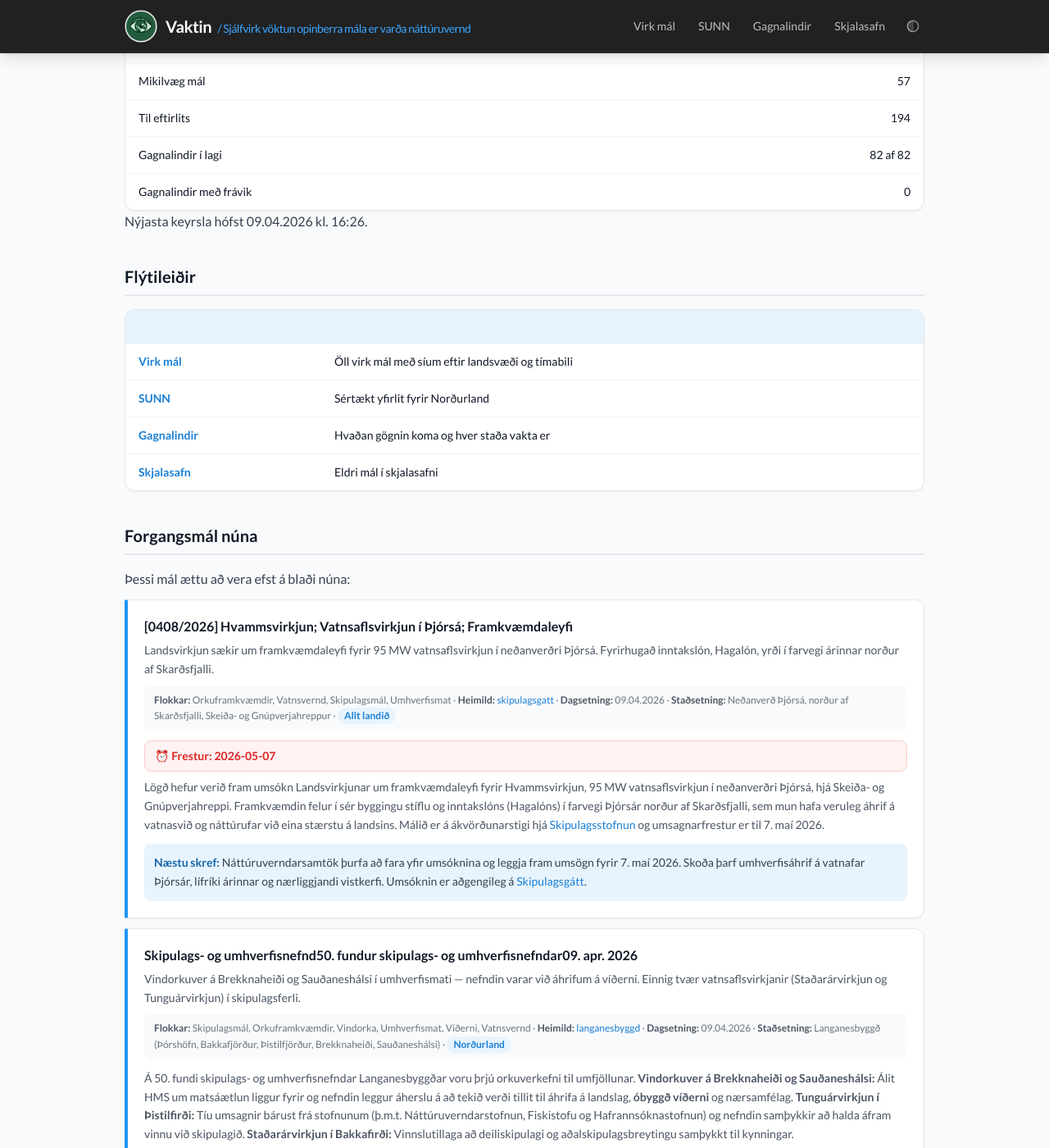
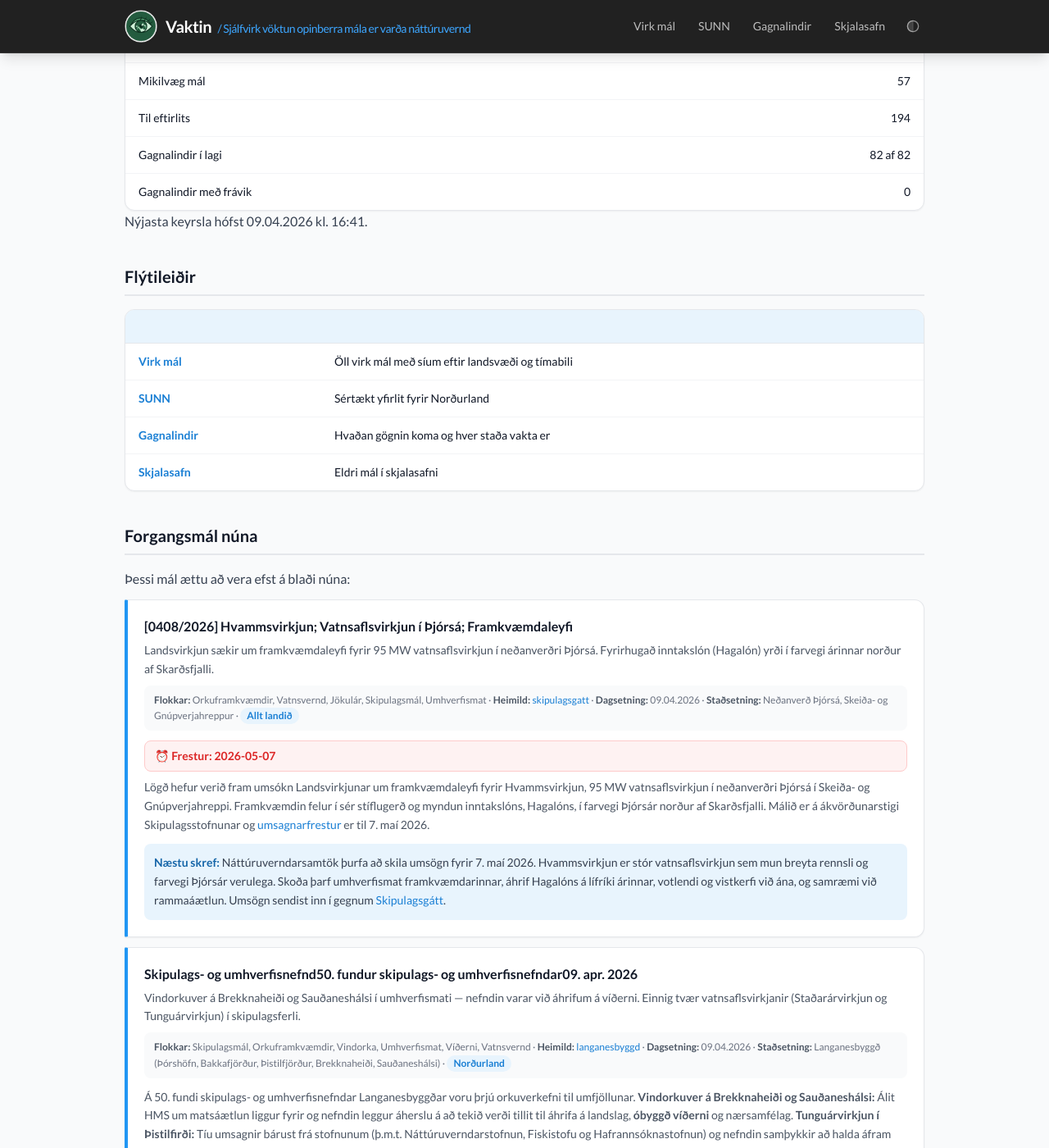
Before and after one commit to sunnuhvoll/vaktin, a Jekyll site: the page built from index.md, in a window 1280 px wide and 1400 px high, scrolled down 376 px. Shown: the whole window at 82% size. Built offline with Jekyll 4.4.1, drawn with Linux system fonts in a browser that asks for light colours; nearby versions of some CDN libraries; some of the changed text lies outside the part shown.

Commit message:
vaktin: keyrsla 2026-04-09
 8 files changed, 1689 insertions(+), 1687 deletions(-)

```diff
--- a/index.md
+++ b/index.md
@@ -22,7 +22,7 @@ Virk mál á forsíðu og í yfirlitum miðast við tímabilið frá <strong>01.
 | Gagnalindir í lagi | 82 af 82 |
 | Gagnalindir með frávik | 0 |
 
-Nýjasta keyrsla hófst 09.04.2026 kl. 16:26.
+Nýjasta keyrsla hófst 09.04.2026 kl. 16:41.
 
 ## Flýtileiðir
 
@@ -37,13 +37,13 @@ Nýjasta keyrsla hófst 09.04.2026 kl. 16:26.
 
 Þessi mál ættu að vera efst á blaði núna:
 
-<div class="issue-item" id="skipgatt_4763" data-region="landsvitt" data-source="skipulagsgatt" data-date="2026-04-09" data-category="orkuframkvæmdir;vatnsvernd;skipulagsmál;umhverfismat">
+<div class="issue-item" id="skipgatt_4763" data-region="landsvitt" data-source="skipulagsgatt" data-date="2026-04-09" data-category="orkuframkvæmdir;vatnsvernd;jökulár;skipulagsmál;umhverfismat">
 <h3><a href="https://www.skipulagsgatt.is/issues/2026/408/">[0408/2026] Hvammsvirkjun; Vatnsaflsvirkjun í Þjórsá; Framkvæmdaleyfi</a></h3>
-<p class="dek">Landsvirkjun sækir um framkvæmdaleyfi fyrir 95 MW vatnsaflsvirkjun í neðanverðri Þjórsá. Fyrirhugað inntakslón, Hagalón, yrði í farvegi árinnar norður af Skarðsfjalli.</p>
-<div class="meta"><strong>Flokkar:</strong> Orkuframkvæmdir, Vatnsvernd, Skipulagsmál, Umhverfismat &middot; <strong>Heimild:</strong> <a href="https://www.skipulagsgatt.is">skipulagsgatt</a> &middot; <strong>Dagsetning:</strong> 09.04.2026 &middot; <strong>Staðsetning:</strong> Neðanverð Þjórsá, norður af Skarðsfjalli, Skeiða- og Gnúpverjahreppur &middot; <span class="region-tag">Allt landið</span></div>
+<p class="dek">Landsvirkjun sækir um framkvæmdaleyfi fyrir 95 MW vatnsaflsvirkjun í neðanverðri Þjórsá. Fyrirhugað inntakslón (Hagalón) yrði í farvegi árinnar norður af Skarðsfjalli.</p>
+<div class="meta"><strong>Flokkar:</strong> Orkuframkvæmdir, Vatnsvernd, Jökulár, Skipulagsmál, Umhverfismat &middot; <strong>Heimild:</strong> <a href="https://www.skipulagsgatt.is">skipulagsgatt</a> &middot; <strong>Dagsetning:</strong> 09.04.2026 &middot; <strong>Staðsetning:</strong> Neðanverð Þjórsá, Skeiða- og Gnúpverjahreppur &middot; <span class="region-tag">Allt landið</span></div>
 <p class="deadline">⏰ <strong>Frestur:</strong> 2026-05-07</p>
-<p class="summary">Lögð hefur verið fram umsókn Landsvirkjunar um framkvæmdaleyfi fyrir Hvammsvirkjun, 95 MW vatnsaflsvirkjun í neðanverðri Þjórsá, hjá Skeiða- og Gnúpverjahreppi. Framkvæmdin felur í sér byggingu stíflu og inntakslóns (Hagalóns) í farvegi Þjórsár norður af Skarðsfjalli, sem mun hafa veruleg áhrif á vatnasvið og náttúrufar við eina stærstu á landsins. Málið er á ákvörðunarstigi hjá <a href="https://www.skipulagsgatt.is/issues/2026/408/" target="_blank" rel="noopener noreferrer">Skipulagsstofnun</a> og umsagnarfrestur er til 7. maí 2026.</p>
-<p class="action"><strong>Næstu skref:</strong> Náttúruverndarsamtök þurfa að fara yfir umsóknina og leggja fram umsögn fyrir 7. maí 2026. Skoða þarf umhverfisáhrif á vatnafar Þjórsár, lífríki árinnar og nærliggjandi vistkerfi. Umsóknin er aðgengileg á <a href="https://www.skipulagsgatt.is/issues/2026/408/" target="_blank" rel="noopener noreferrer">Skipulagsgátt</a>.</p>
+<p class="summary">Lögð hefur verið fram umsókn Landsvirkjunar um framkvæmdaleyfi fyrir Hvammsvirkjun, 95 MW vatnsaflsvirkjun í neðanverðri Þjórsá í Skeiða- og Gnúpverjahreppi. Framkvæmdin felur í sér stíflugerð og myndun inntakslóns, Hagalóns, í farvegi Þjórsár norður af Skarðsfjalli. Málið er á ákvörðunarstigi Skipulagsstofnunar og <a href="https://www.skipulagsgatt.is/issues/2026/408/" target="_blank" rel="noopener noreferrer">umsagnarfrestur</a> er til 7. maí 2026.</p>
+<p class="action"><strong>Næstu skref:</strong> Náttúruverndarsamtök þurfa að skila umsögn fyrir 7. maí 2026. Hvammsvirkjun er stór vatnsaflsvirkjun sem mun breyta rennsli og farvegi Þjórsár verulega. Skoða þarf umhverfismat framkvæmdarinnar, áhrif Hagalóns á lífríki árinnar, votlendi og vistkerfi við ána, og samræmi við rammaáætlun. Umsögn sendist inn í gegnum <a href="https://www.skipulagsgatt.is/issues/2026/408/" target="_blank" rel="noopener noreferrer">Skipulagsgátt</a>.</p>
 </div>
 <div class="issue-item" id="langanesbyggd_50-fundur-skipulags-og-umhverfisnefndar" data-region="nordurland" data-source="langanesbyggd" data-date="2026-04-09" data-category="skipulagsmál;orkuframkvæmdir;vindorka;umhverfismat;víðerni;vatnsvernd">
 <h3><a href="https://www.langanesbyggd.is/is/stjornsysla/fundargerdir-1/fundargerdir/skipulags-og-umhverfisnefnd/50-fundur-skipulags-og-umhverfisnefndar">Skipulags- og umhverfisnefnd50. fundur skipulags- og umhverfisnefndar09. apr. 2026</a></h3>
@@ -64,13 +64,13 @@ Nýjasta keyrsla hófst 09.04.2026 kl. 16:26.
 
 Nýjustu færslurnar sem eru nú virkar í kerfinu:
 
-<div class="issue-item" id="skipgatt_4763" data-region="landsvitt" data-source="skipulagsgatt" data-date="2026-04-09" data-category="orkuframkvæmdir;vatnsvernd;skipulagsmál;umhverfismat">
+<div class="issue-item" id="skipgatt_4763" data-region="landsvitt" data-source="skipulagsgatt" data-date="2026-04-09" data-category="orkuframkvæmdir;vatnsvernd;jökulár;skipulagsmál;umhverfismat">
 <h3><a href="https://www.skipulagsgatt.is/issues/2026/408/">[0408/2026] Hvammsvirkjun; Vatnsaflsvirkjun í Þjórsá; Framkvæmdaleyfi</a></h3>
-<p class="dek">Landsvirkjun sækir um framkvæmdaleyfi fyrir 95 MW vatnsaflsvirkjun í neðanverðri Þjórsá. Fyrirhugað inntakslón, Hagalón, yrði í farvegi árinnar norður af Skarðsfjalli.</p>
-<div class="meta"><strong>Flokkar:</strong> Orkuframkvæmdir, Vatnsvernd, Skipulagsmál, Umhverfismat &middot; <strong>Heimild:</strong> <a href="https://www.skipulagsgatt.is">skipulagsgatt</a> &middot; <strong>Dagsetning:</strong> 09.04.2026 &middot; <strong>Staðsetning:</strong> Neðanverð Þjórsá, norður af Skarðsfjalli, Skeiða- og Gnúpverjahreppur &middot; <span class="region-tag">Allt landið</span></div>
+<p class="dek">Landsvirkjun sækir um framkvæmdaleyfi fyrir 95 MW vatnsaflsvirkjun í neðanverðri Þjórsá. Fyrirhugað inntakslón (Hagalón) yrði í farvegi árinnar norður af Skarðsfjalli.</p>
+<div class="meta"><strong>Flokkar:</strong> Orkuframkvæmdir, Vatnsvernd, Jökulár, Skipulagsmál, Umhverfismat &middot; <strong>Heimild:</strong> <a href="https://www.skipulagsgatt.is">skipulagsgatt</a> &middot; <strong>Dagsetning:</strong> 09.04.2026 &middot; <strong>Staðsetning:</strong> Neðanverð Þjórsá, Skeiða- og Gnúpverjahreppur &middot; <span class="region-tag">Allt landið</span></div>
 <p class="deadline">⏰ <strong>Frestur:</strong> 2026-05-07</p>
-<p class="summary">Lögð hefur verið fram umsókn Landsvirkjunar um framkvæmdaleyfi fyrir Hvammsvirkjun, 95 MW vatnsaflsvirkjun í neðanverðri Þjórsá, hjá Skeiða- og Gnúpverjahreppi. Framkvæmdin felur í sér byggingu stíflu og inntakslóns (Hagalóns) í farvegi Þjórsár norður af Skarðsfjalli, sem mun hafa veruleg áhrif á vatnasvið og náttúrufar við eina stærstu á landsins. Málið er á ákvörðunarstigi hjá <a href="https://www.skipulagsgatt.is/issues/2026/408/" target="_blank" rel="noopener noreferrer">Skipulagsstofnun</a> og umsagnarfrestur er til 7. maí 2026.</p>
-<p class="action"><strong>Næstu skref:</strong> Náttúruverndarsamtök þurfa að fara yfir umsóknina og leggja fram umsögn fyrir 7. maí 2026. Skoða þarf umhverfisáhrif á vatnafar Þjórsár, lífríki árinnar og nærliggjandi vistkerfi. Umsóknin er aðgengileg á <a href="https://www.skipulagsgatt.is/issues/2026/408/" target="_blank" rel="noopener noreferrer">Skipulagsgátt</a>.</p>
+<p class="summary">Lögð hefur verið fram umsókn Landsvirkjunar um framkvæmdaleyfi fyrir Hvammsvirkjun, 95 MW vatnsaflsvirkjun í neðanverðri Þjórsá í Skeiða- og Gnúpverjahreppi. Framkvæmdin felur í sér stíflugerð og myndun inntakslóns, Hagalóns, í farvegi Þjórsár norður af Skarðsfjalli. Málið er á ákvörðunarstigi Skipulagsstofnunar og <a href="https://www.skipulagsgatt.is/issues/2026/408/" target="_blank" rel="noopener noreferrer">umsagnarfrestur</a> er til 7. maí 2026.</p>
+<p class="action"><strong>Næstu skref:</strong> Náttúruverndarsamtök þurfa að skila umsögn fyrir 7. maí 2026. Hvammsvirkjun er stór vatnsaflsvirkjun sem mun breyta rennsli og farvegi Þjórsár verulega. Skoða þarf umhverfismat framkvæmdarinnar, áhrif Hagalóns á lífríki árinnar, votlendi og vistkerfi við ána, og samræmi við rammaáætlun. Umsögn sendist inn í gegnum <a href="https://www.skipulagsgatt.is/issues/2026/408/" target="_blank" rel="noopener noreferrer">Skipulagsgátt</a>.</p>
 </div>
 <div class="issue-item" id="borgarbyggd_19921" data-region="vesturland" data-source="borgarbyggd" data-date="2026-04-09" data-category="skipulagsmál">
 <h3><a href="https://borgarbyggd.is/fundargerdir/19921">Afgreiðslufundur skipulagsfulltrúa - 73 - fundur 73</a></h3>
```
Also changed, not shown: other parts of index.md (+1 -1 lines), reports/.health.json (+5 -5 lines), reports/archive/2026-02.md (+1 -1 lines), reports/archive/index.md (+1 -1 lines), reports/index.md (+6 -6 lines), sunn/index.md (+1 -1 lines), reports/.index_data.json, state/state.json.
